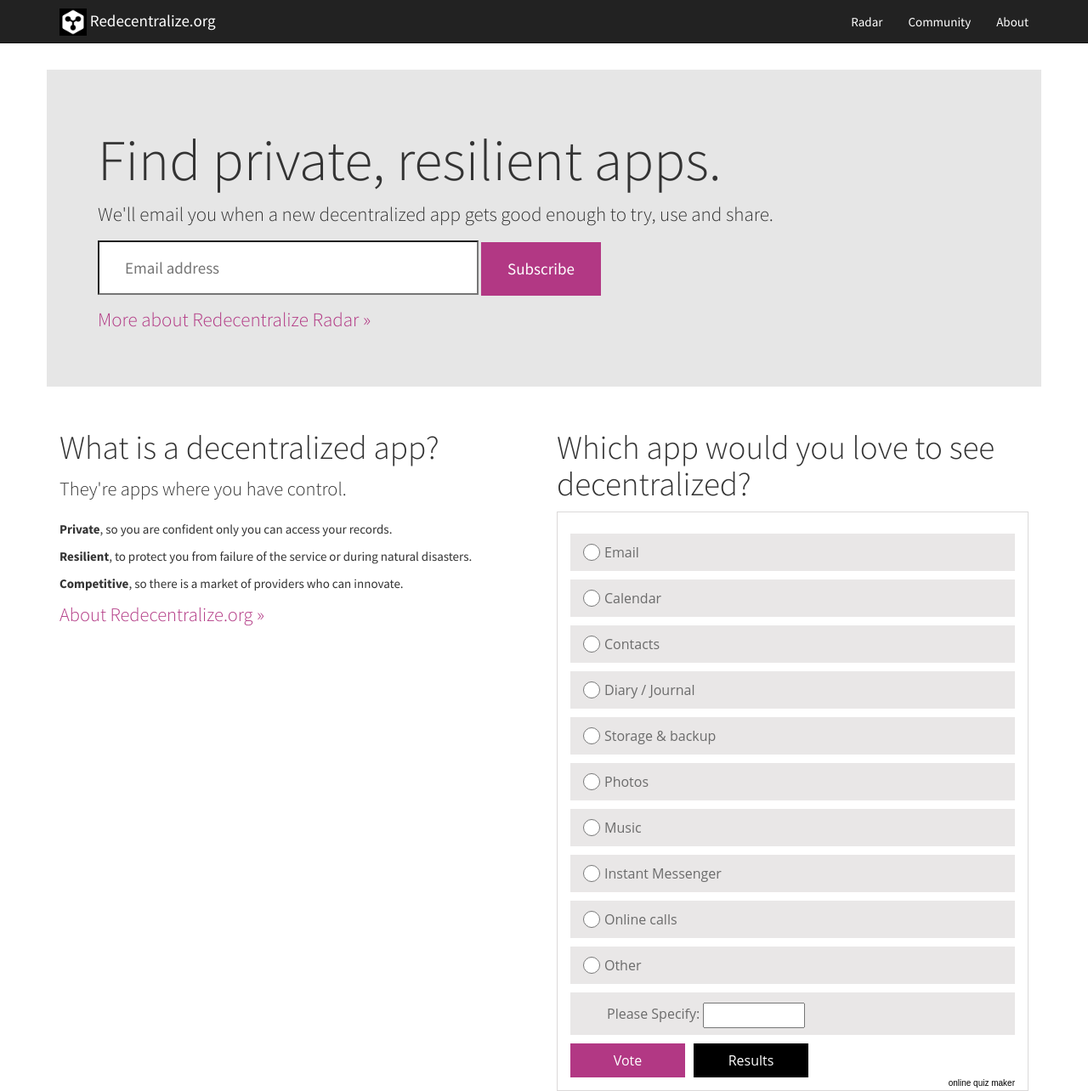
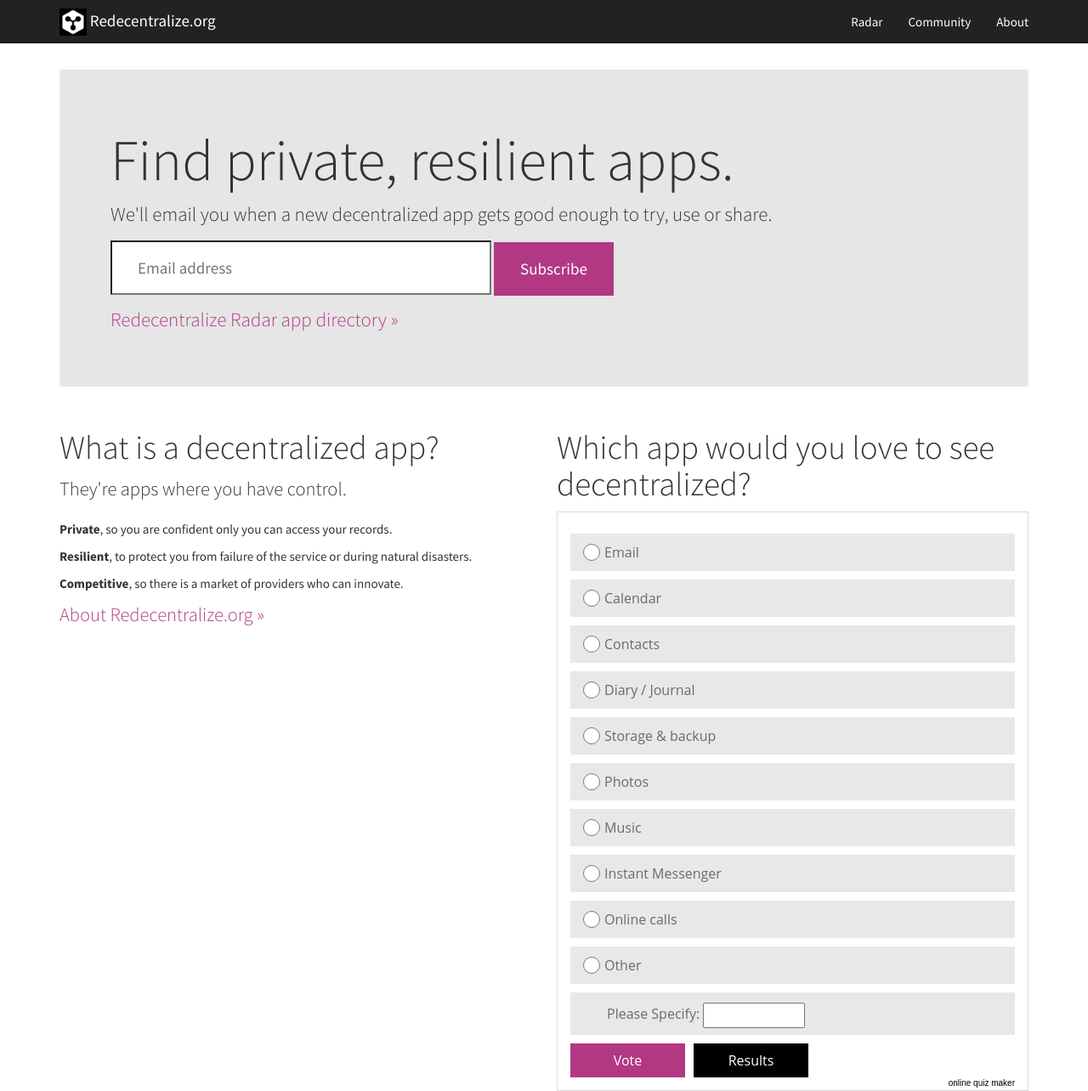
Before and after one commit to redecentralize/redecentralize-website, a Jekyll site: the page built from index.html, in a window 1280 px wide and 1284 px high. Shown: the whole window at 85% size. Built offline with Jekyll 4.4.1, drawn with Linux system fonts in a browser that asks for light colours; nearby versions of some CDN libraries; comment, search, counter and statistics services are not loaded.

Commit message:
Navigation

```diff
--- a/_layouts/radar.html
+++ b/_layouts/radar.html
@@ -2,7 +2,7 @@
 layout: default
 ---
 
-<div><a href="/radar">&laquo; Redecentralize Radar home</a></div>
+<div><a href="/radar">&laquo; Redecentralize Radar app directory</a></div>
 
 <div class="row">
   <div class="col-md-8">
--- a/about/index.html
+++ b/about/index.html
@@ -8,7 +8,7 @@ id: about
 <div class="row">
   <div class="col-sm-8">
 
-   <h1>What’s "redecentralization"?</h1>
+   <h1>What is "redecentralization"?</h1>
     <p class="lead">We’re at the start of a new information revolution.</p>
     <p>
       The last one was the printing press. It <a href="https://en.wikipedia.org/wiki/Copyright#History">took centuries</a>
--- a/index.html
+++ b/index.html
@@ -4,13 +4,12 @@ title: Home
 id: index
 ---
 
-<div class="row">
-  <div class="jumbotron col-md-12">
+<div class="jumbotron">
   <h1>Find private, resilient apps.</h1>
 
   <p class="lead">
     We'll email you when a new decentralized app gets good enough
-      to try, use and share.
+    to try, use or share.
   </p>
 
 <!-- Begin MailChimp Signup Form -->
@@ -27,9 +26,8 @@ id: index
 </div>
 <!--End mc_embed_signup-->
 
-    <p class="lead" style="margin-top: 12px;"><a href="/radar">More about Redecentralize Radar &raquo</a></p>
+  <p class="lead" style="margin-top: 12px;"><a href="/radar">Redecentralize Radar app directory &raquo</a></p>
 
-  </div>
 </div>
 
 <div class="row">
```
Also changed, not shown: _layouts/post.html (+7 -0 lines), radar/index.html (+21 -24 lines). Lines whose indentation alone changed are shown as unchanged.
